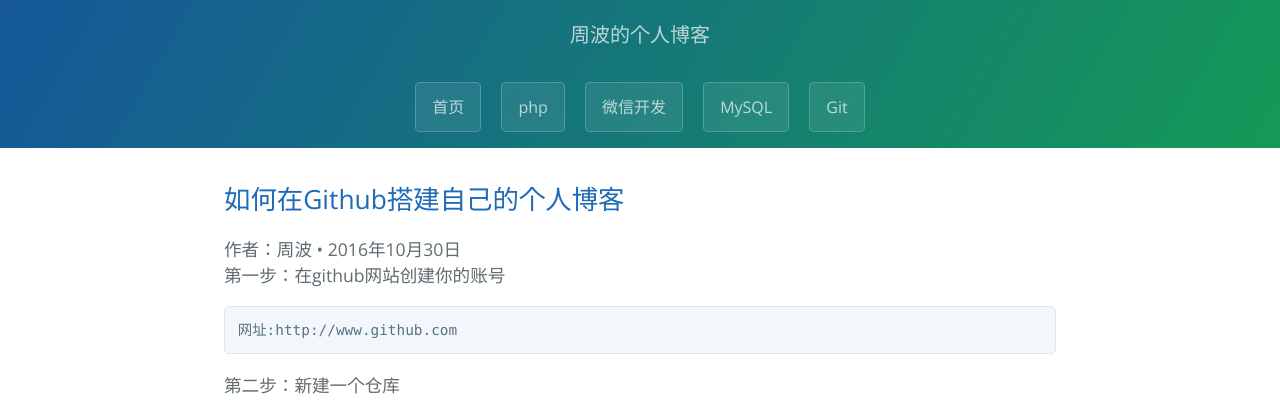
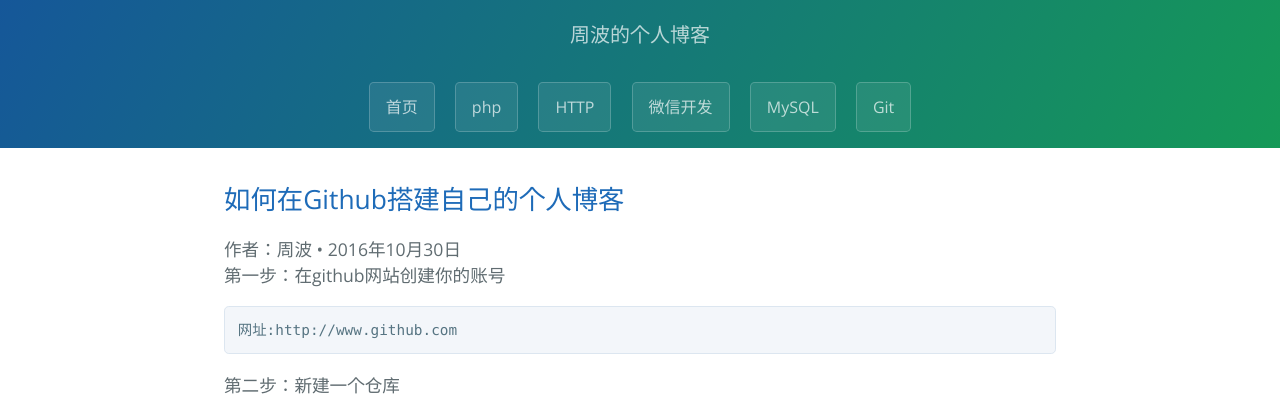
Before and after one commit to zhoubo1234/zhoubo, a plain HTML site: page index.html in a window 1280 px wide. Shown: the top 413 px of the page. Drawn offline with nearby package versions, Linux system fonts and the light colour scheme.

Commit message:
Add files via upload

```diff
--- a/index.html
+++ b/index.html
@@ -22,10 +22,11 @@
   </head>
   <body>
     <section class="page-header" style="padding-top:20px;padding-bottom:0px;">
-      <!-- <h1 class="project-name">Zhoubo</h1> -->
+
       <h2 class="project-tagline" style="margin-top:0px;">周波的个人博客</h2>
       <a href="https://zhoubo1234.github.io/zhoubo" class="btn">首页</a>
       <a href="https://zhoubo1234.github.io/zhoubo/php/index" class="btn">php</a>
+      <a href="https://zhoubo1234.github.io/zhoubo/http/index" class="btn">HTTP</a>
       <a href="https://zhoubo1234.github.io/zhoubo" class="btn">微信开发</a>
       <a href="" class="btn">MySQL</a>
       <a href="" class="btn">Git</a>
```
